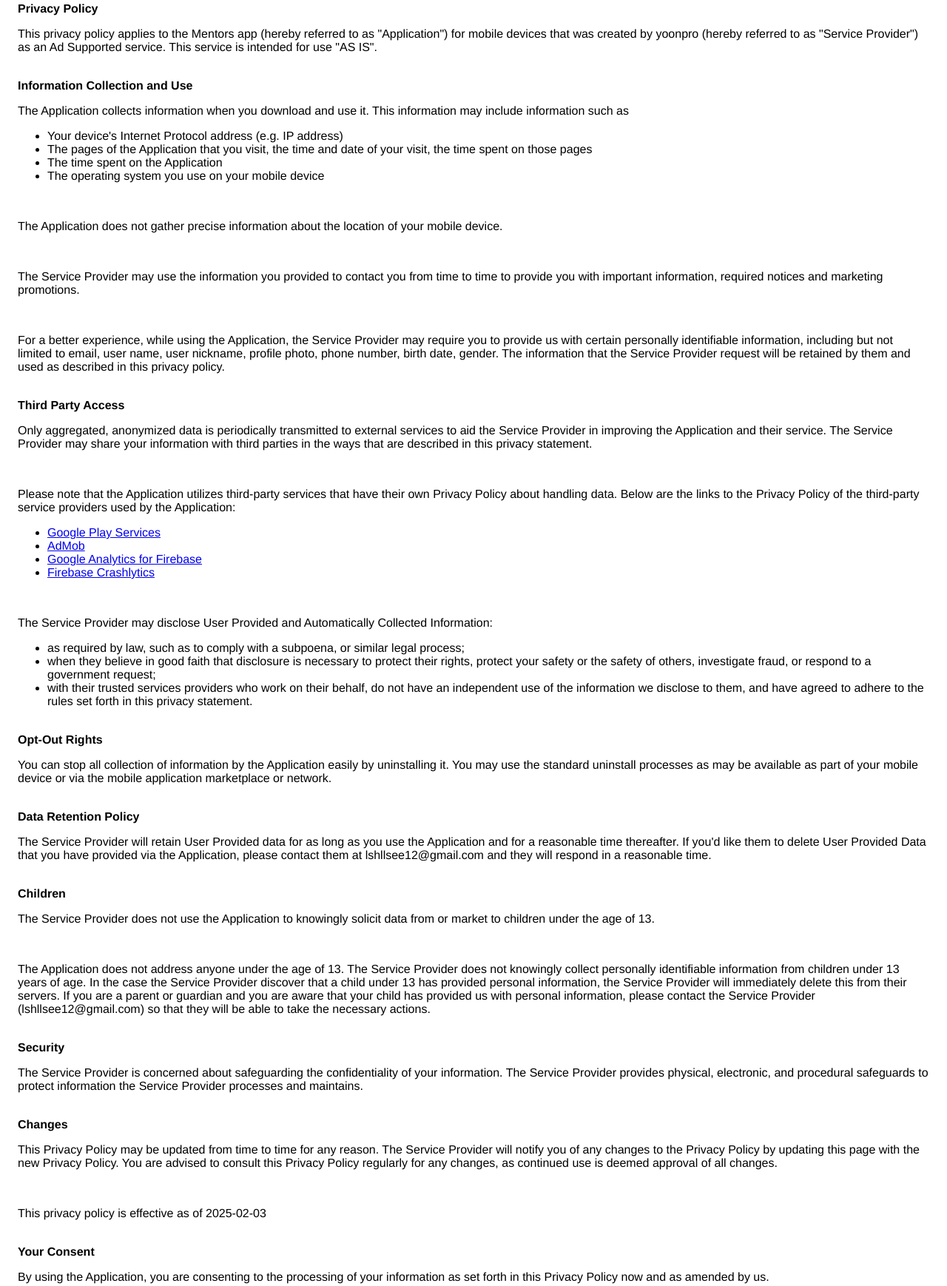
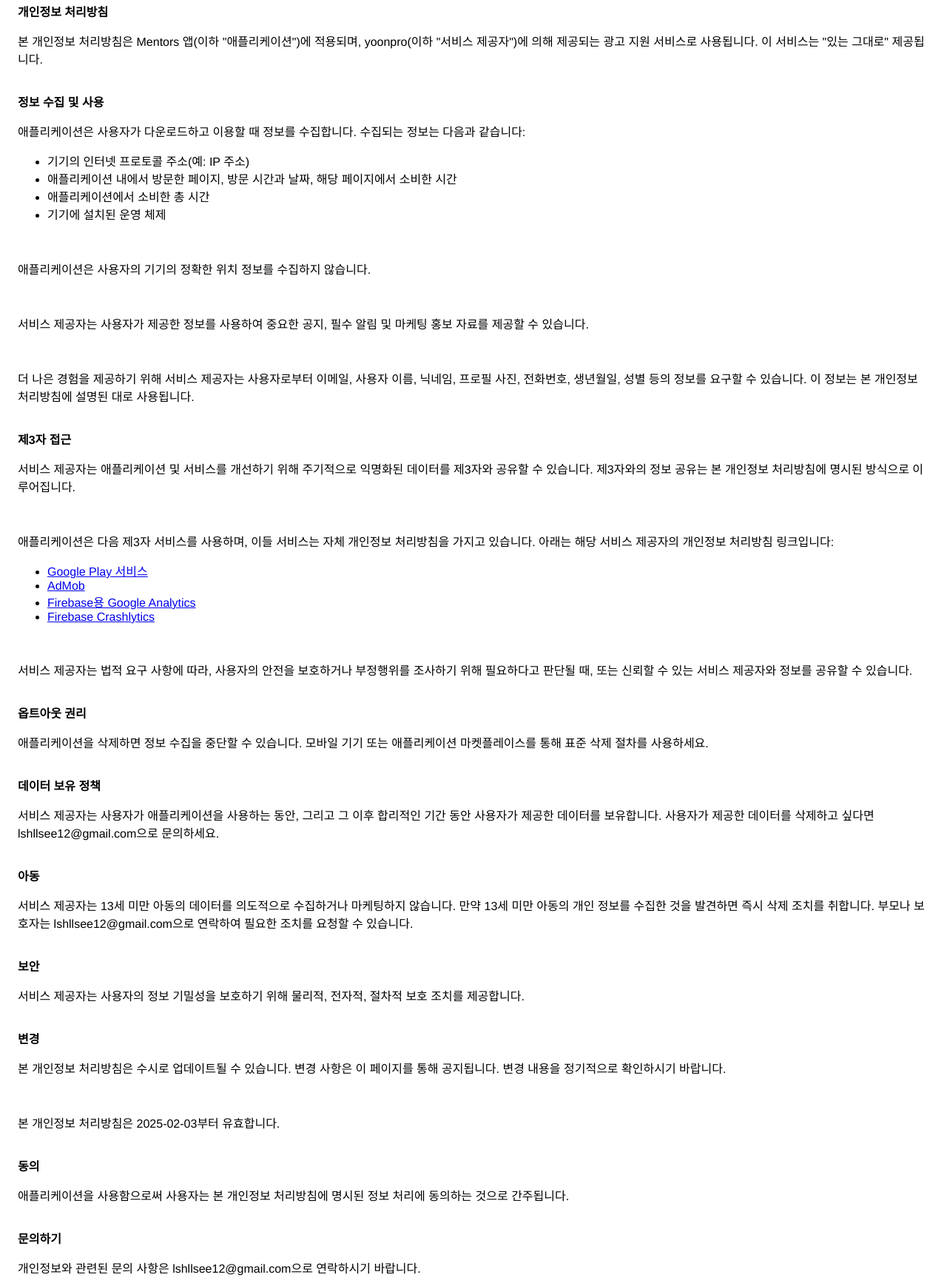
Before and after one commit to DreamCodersKR/Mentors-privacy-policy, a plain HTML site: page index.html in a window 1280 px wide. Shown: the part 21-1759 px from the top of the page at 74% size. Drawn offline with Linux system fonts and the light colour scheme.

Commit message:
Update index.html

```diff
--- a/index.html
+++ b/index.html
@@ -1,9 +1,9 @@
 <!DOCTYPE html>
-<html>
+<html lang="ko">
   <head>
     <meta charset="utf-8" />
     <meta name="viewport" content="width=device-width" />
-    <title>Privacy Policy</title>
+    <title>개인정보 처리방침</title>
     <style>
       body {
         font-family: "Helvetica Neue", Helvetica, Arial, sans-serif;
@@ -12,87 +12,43 @@
     </style>
   </head>
   <body>
-    <strong>Privacy Policy</strong>
+    <strong>개인정보 처리방침</strong>
     <p>
-      This privacy policy applies to the Mentors app (hereby referred to as
-      "Application") for mobile devices that was created by yoonpro (hereby
-      referred to as "Service Provider") as an Ad Supported service. This
-      service is intended for use "AS IS".
+      본 개인정보 처리방침은 Mentors 앱(이하 "애플리케이션")에 적용되며, yoonpro(이하 "서비스 제공자")에 의해 제공되는 광고 지원 서비스로 사용됩니다. 이 서비스는 "있는 그대로" 제공됩니다.
     </p>
-    <br /><strong>Information Collection and Use</strong>
+    <br /><strong>정보 수집 및 사용</strong>
     <p>
-      The Application collects information when you download and use it. This
-      information may include information such as
+      애플리케이션은 사용자가 다운로드하고 이용할 때 정보를 수집합니다. 수집되는 정보는 다음과 같습니다:
     </p>
     <ul>
-      <li>Your device's Internet Protocol address (e.g. IP address)</li>
+      <li>기기의 인터넷 프로토콜 주소(예: IP 주소)</li>
       <li>
-        The pages of the Application that you visit, the time and date of your
-        visit, the time spent on those pages
+        애플리케이션 내에서 방문한 페이지, 방문 시간과 날짜, 해당 페이지에서 소비한 시간
       </li>
-      <li>The time spent on the Application</li>
-      <li>The operating system you use on your mobile device</li>
+      <li>애플리케이션에서 소비한 총 시간</li>
+      <li>기기에 설치된 운영 체제</li>
     </ul>
     <p></p>
     <br />
     <p>
-      The Application does not gather precise information about the location of
-      your mobile device.
-    </p>
-    <div style="display: none">
-      <p>
-        The Application collects your device's location, which helps the Service
-        Provider determine your approximate geographical location and make use
-        of in below ways:
-      </p>
-      <ul>
-        <li>
-          Geolocation Services: The Service Provider utilizes location data to
-          provide features such as personalized content, relevant
-          recommendations, and location-based services.
-        </li>
-        <li>
-          Analytics and Improvements: Aggregated and anonymized location data
-          helps the Service Provider to analyze user behavior, identify trends,
-          and improve the overall performance and functionality of the
-          Application.
-        </li>
-        <li>
-          Third-Party Services: Periodically, the Service Provider may transmit
-          anonymized location data to external services. These services assist
-          them in enhancing the Application and optimizing their offerings.
-        </li>
-      </ul>
-    </div>
-    <br />
-    <p>
-      The Service Provider may use the information you provided to contact you
-      from time to time to provide you with important information, required
-      notices and marketing promotions.
+      애플리케이션은 사용자의 기기의 정확한 위치 정보를 수집하지 않습니다.
     </p>
     <br />
     <p>
-      For a better experience, while using the Application, the Service Provider
-      may require you to provide us with certain personally identifiable
-      information, including but not limited to email, user name, user nickname,
-      profile photo, phone number, birth date, gender. The information that the
-      Service Provider request will be retained by them and used as described in
-      this privacy policy.
+      서비스 제공자는 사용자가 제공한 정보를 사용하여 중요한 공지, 필수 알림 및 마케팅 홍보 자료를 제공할 수 있습니다.
     </p>
-    <br /><strong>Third Party Access</strong>
+    <br />
     <p>
-      Only aggregated, anonymized data is periodically transmitted to external
-      services to aid the Service Provider in improving the Application and
-      their service. The Service Provider may share your information with third
-      parties in the ways that are described in this privacy statement.
+      더 나은 경험을 제공하기 위해 서비스 제공자는 사용자로부터 이메일, 사용자 이름, 닉네임, 프로필 사진, 전화번호, 생년월일, 성별 등의 정보를 요구할 수 있습니다. 이 정보는 본 개인정보 처리방침에 설명된 대로 사용됩니다.
+    </p>
+    <br /><strong>제3자 접근</strong>
+    <p>
+      서비스 제공자는 애플리케이션 및 서비스를 개선하기 위해 주기적으로 익명화된 데이터를 제3자와 공유할 수 있습니다. 제3자와의 정보 공유는 본 개인정보 처리방침에 명시된 방식으로 이루어집니다.
     </p>
     <div>
       <br />
       <p>
-        Please note that the Application utilizes third-party services that have
-        their own Privacy Policy about handling data. Below are the links to the
-        Privacy Policy of the third-party service providers used by the
-        Application:
+        애플리케이션은 다음 제3자 서비스를 사용하며, 이들 서비스는 자체 개인정보 처리방침을 가지고 있습니다. 아래는 해당 서비스 제공자의 개인정보 처리방침 링크입니다:
       </p>
       <ul>
         <li>
@@ -100,12 +56,12 @@
             href="https://www.google.com/policies/privacy/"
             target="_blank"
             rel="noopener noreferrer"
-            >Google Play Services</a
+            >Google Play 서비스</a
           >
         </li>
         <li>
           <a
-            href="https://support.google.com/admob/answer/6128543?hl=en"
+            href="https://support.google.com/admob/answer/6128543?hl=ko"
             target="_blank"
             rel="noopener noreferrer"
             >AdMob</a
@@ -116,7 +72,7 @@
             href="https://firebase.google.com/support/privacy"
             target="_blank"
             rel="noopener noreferrer"
-            >Google Analytics for Firebase</a
+            >Firebase용 Google Analytics</a
           >
         </li>
         <li>
@@ -127,102 +83,52 @@
             >Firebase Crashlytics</a
           >
         </li>
-        <!----><!----><!----><!----><!----><!----><!----><!----><!----><!----><!----><!----><!----><!----><!----><!----><!----><!----><!----><!----><!----><!----><!----><!----><!----><!----><!----><!---->
       </ul>
     </div>
     <br />
     <p>
-      The Service Provider may disclose User Provided and Automatically
-      Collected Information:
+      서비스 제공자는 법적 요구 사항에 따라, 사용자의 안전을 보호하거나 부정행위를 조사하기 위해 필요하다고 판단될 때, 또는 신뢰할 수 있는 서비스 제공자와 정보를 공유할 수 있습니다.
     </p>
-    <ul>
-      <li>
-        as required by law, such as to comply with a subpoena, or similar legal
-        process;
-      </li>
-      <li>
-        when they believe in good faith that disclosure is necessary to protect
-        their rights, protect your safety or the safety of others, investigate
-        fraud, or respond to a government request;
-      </li>
-      <li>
-        with their trusted services providers who work on their behalf, do not
-        have an independent use of the information we disclose to them, and have
-        agreed to adhere to the rules set forth in this privacy statement.
-      </li>
-    </ul>
-    <p></p>
-    <br /><strong>Opt-Out Rights</strong>
+    <br /><strong>옵트아웃 권리</strong>
     <p>
-      You can stop all collection of information by the Application easily by
-      uninstalling it. You may use the standard uninstall processes as may be
-      available as part of your mobile device or via the mobile application
-      marketplace or network.
+      애플리케이션을 삭제하면 정보 수집을 중단할 수 있습니다. 모바일 기기 또는 애플리케이션 마켓플레이스를 통해 표준 삭제 절차를 사용하세요.
     </p>
-    <br /><strong>Data Retention Policy</strong>
+    <br /><strong>데이터 보유 정책</strong>
     <p>
-      The Service Provider will retain User Provided data for as long as you use
-      the Application and for a reasonable time thereafter. If you'd like them
-      to delete User Provided Data that you have provided via the Application,
-      please contact them at lshllsee12@gmail.com and they will respond in a
-      reasonable time.
+      서비스 제공자는 사용자가 애플리케이션을 사용하는 동안, 그리고 그 이후 합리적인 기간 동안 사용자가 제공한 데이터를 보유합니다. 사용자가 제공한 데이터를 삭제하고 싶다면 lshllsee12@gmail.com으로 문의하세요.
     </p>
-    <br /><strong>Children</strong>
+    <br /><strong>아동</strong>
     <p>
-      The Service Provider does not use the Application to knowingly solicit
-      data from or market to children under the age of 13.
+      서비스 제공자는 13세 미만 아동의 데이터를 의도적으로 수집하거나 마케팅하지 않습니다. 만약 13세 미만 아동의 개인 정보를 수집한 것을 발견하면 즉시 삭제 조치를 취합니다. 부모나 보호자는 lshllsee12@gmail.com으로 연락하여 필요한 조치를 요청할 수 있습니다.
     </p>
-    <div>
-      <br />
-      <p>
-        The Application does not address anyone under the age of 13. The Service
-        Provider does not knowingly collect personally identifiable information
-        from children under 13 years of age. In the case the Service Provider
-        discover that a child under 13 has provided personal information, the
-        Service Provider will immediately delete this from their servers. If you
-        are a parent or guardian and you are aware that your child has provided
-        us with personal information, please contact the Service Provider
-        (lshllsee12@gmail.com) so that they will be able to take the necessary
-        actions.
-      </p>
-    </div>
-    <!----><br /><strong>Security</strong>
+    <br /><strong>보안</strong>
     <p>
-      The Service Provider is concerned about safeguarding the confidentiality
-      of your information. The Service Provider provides physical, electronic,
-      and procedural safeguards to protect information the Service Provider
-      processes and maintains.
+      서비스 제공자는 사용자의 정보 기밀성을 보호하기 위해 물리적, 전자적, 절차적 보호 조치를 제공합니다.
     </p>
-    <br /><strong>Changes</strong>
+    <br /><strong>변경</strong>
     <p>
-      This Privacy Policy may be updated from time to time for any reason. The
-      Service Provider will notify you of any changes to the Privacy Policy by
-      updating this page with the new Privacy Policy. You are advised to consult
-      this Privacy Policy regularly for any changes, as continued use is deemed
-      approval of all changes.
+      본 개인정보 처리방침은 수시로 업데이트될 수 있습니다. 변경 사항은 이 페이지를 통해 공지됩니다. 변경 내용을 정기적으로 확인하시기 바랍니다.
     </p>
     <br />
-    <p>This privacy policy is effective as of 2025-02-03</p>
-    <br /><strong>Your Consent</strong>
+    <p>본 개인정보 처리방침은 2025-02-03부터 유효합니다.</p>
+    <br /><strong>동의</strong>
     <p>
-      By using the Application, you are consenting to the processing of your
-      information as set forth in this Privacy Policy now and as amended by us.
+      애플리케이션을 사용함으로써 사용자는 본 개인정보 처리방침에 명시된 정보 처리에 동의하는 것으로 간주됩니다.
     </p>
-    <br /><strong>Contact Us</strong>
+    <br /><strong>문의하기</strong>
     <p>
-      If you have any questions regarding privacy while using the Application,
-      or have questions about the practices, please contact the Service Provider
-      via email at lshllsee12@gmail.com.
+      개인정보와 관련된 문의 사항은 lshllsee12@gmail.com으로 연락하시기 바랍니다.
     </p>
     <hr />
     <p>
-      This privacy policy page was generated by
+      본 개인정보 처리방침 페이지는
       <a
         href="https://app-privacy-policy-generator.nisrulz.com/"
         target="_blank"
         rel="noopener noreferrer"
         >App Privacy Policy Generator</a
       >
+      를 통해 생성되었습니다.
     </p>
   </body>
 </html>
```
